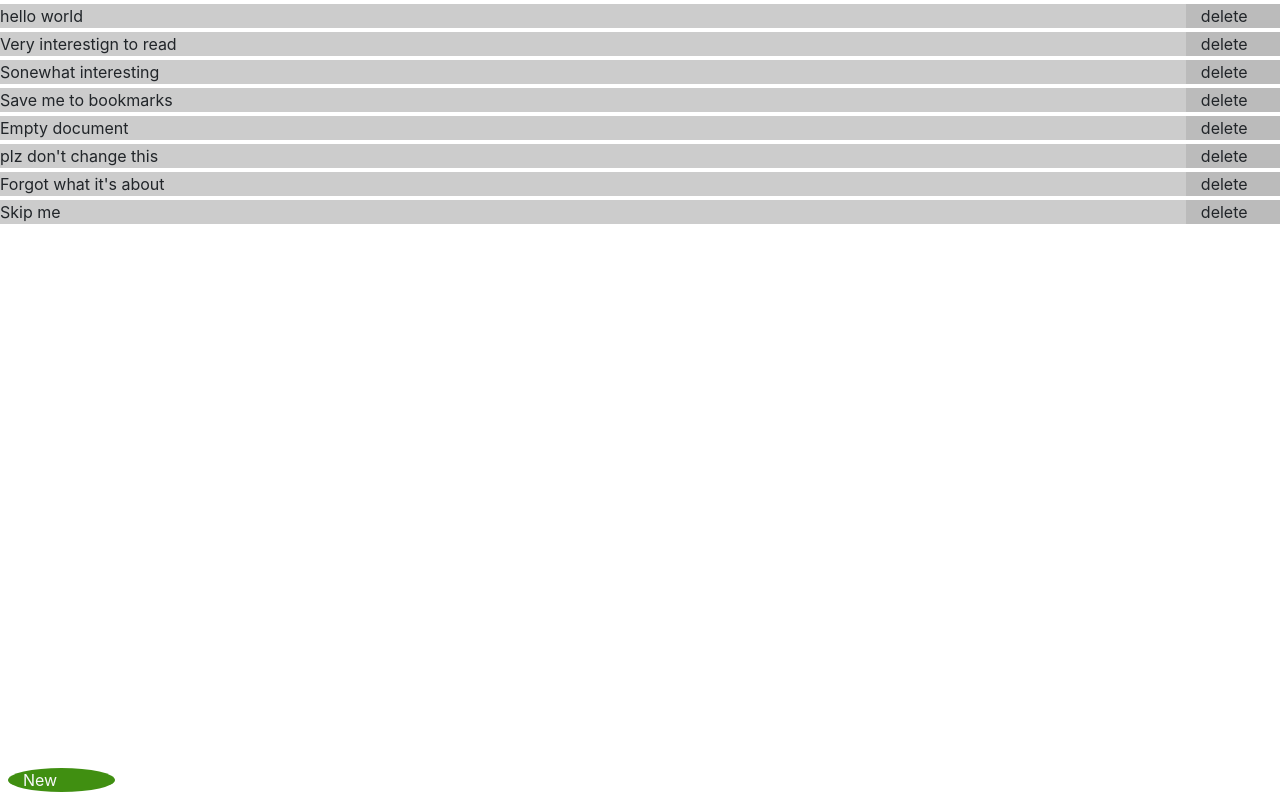
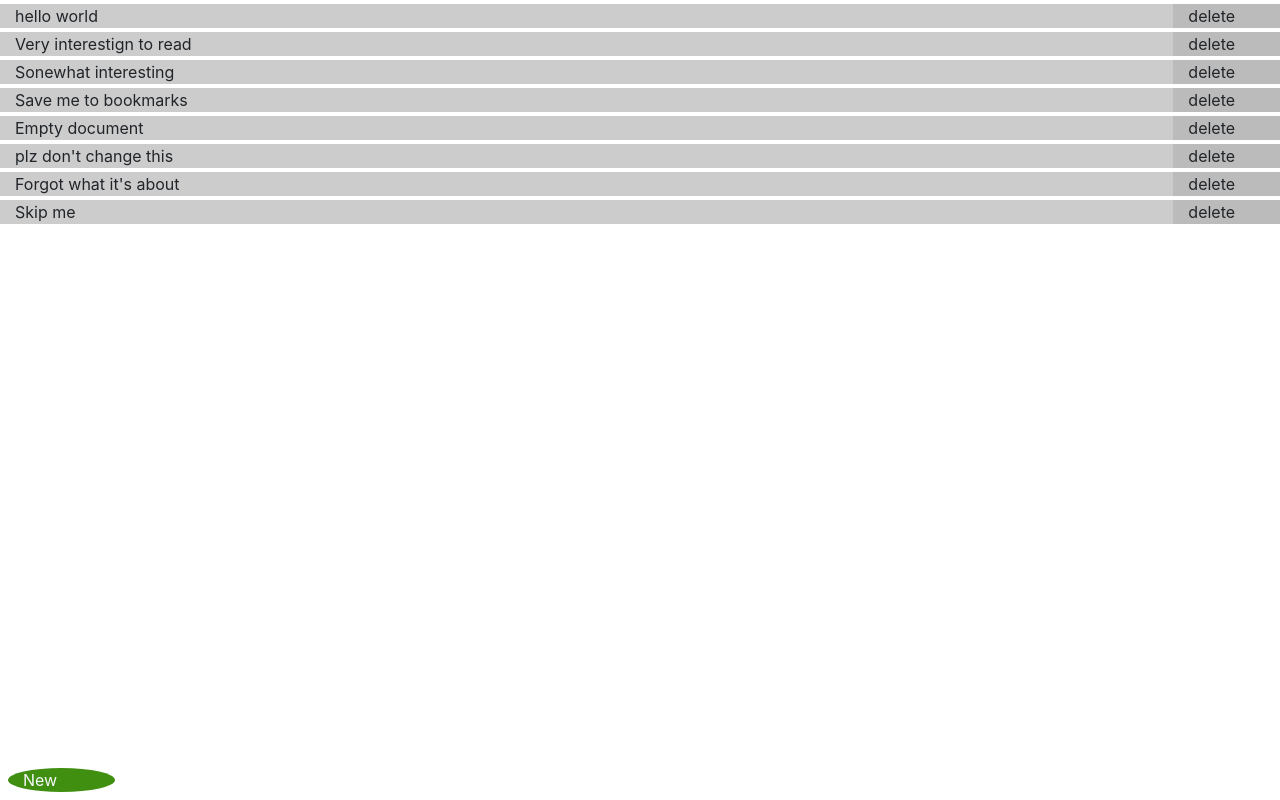
Before and after one commit to JohnFinn/markdown-editor, a Vue app in the folder frontend/: page / in a window 1280 px wide. Built offline with nearby package versions, Linux system fonts and the light colour scheme; the HTML template or start-up script is replaced by a standard one.

Commit message:
removed horizontal scroll

```diff
--- a/frontend/src/components/entry.vue
+++ b/frontend/src/components/entry.vue
@@ -1,5 +1,5 @@
 <template>
-<div style="background-color: #ccc;" class="row my-1">
+<div style="background-color: #ccc;" class="row my-1 mx-0">
     <div class="col-11">
         {{title}}
     </div>
```
